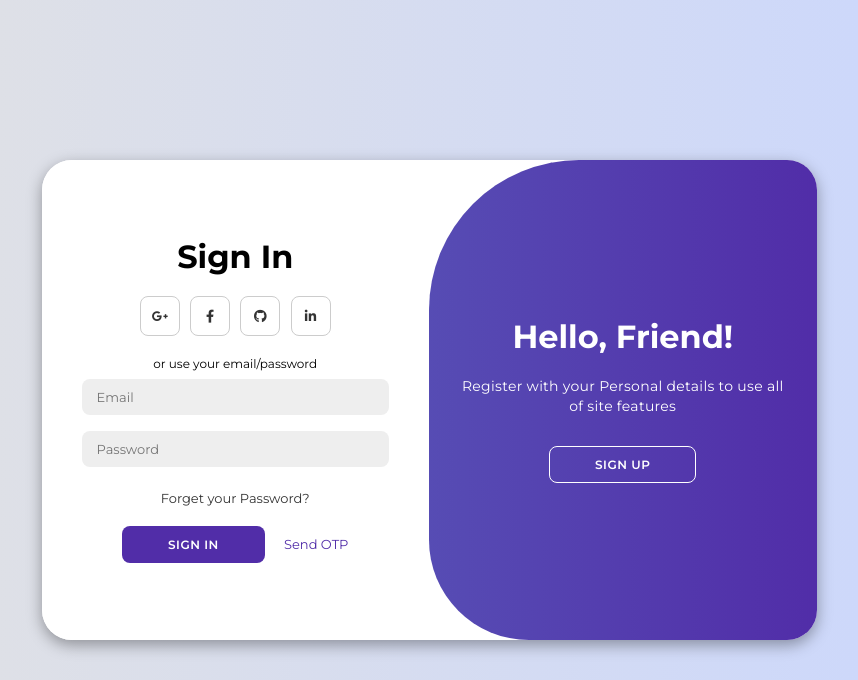
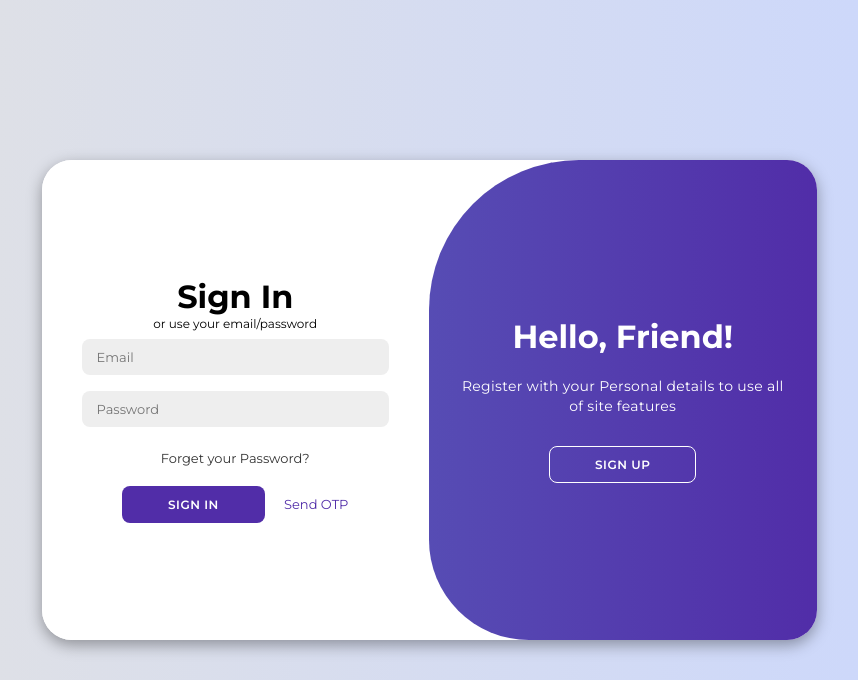
Before and after one commit to ERFouX/login-form, a PHP site: page / in a window 1280 px wide. Shown: the top 680 px of the page, without its empty margins (211-1069 px from the left). Run offline with PHP 8.4, Linux system fonts and the light colour scheme.

Commit message:
remove social icons

```diff
--- a/index.php
+++ b/index.php
@@ -25,12 +25,6 @@ require_once('config/loader.php');
             <div class="form-container sign-up">
                 <form method="POST" action="config/sign_up.php">
                     <h1>Create Account</h1>
-                    <div class="social-icons">
-                        <a href="#" class="icons"><i class="fa-brands fa-google-plus-g"></i></a>
-                        <a href="#" class="icons"><i class="fa-brands fa-facebook-f"></i></a>
-                        <a href="#" class="icons"><i class="fa-brands fa-github"></i></a>
-                        <a href="#" class="icons"><i class="fa-brands fa-linkedin-in"></i></a>
-                    </div>
                     <span>or use your email to registration</span>
                     <input type="text" name="username" placeholder="Username" />
                     <input type="email" name="email" placeholder="Email" />
@@ -44,12 +38,6 @@ require_once('config/loader.php');
             <div class="form-container sign-in">
                 <form>
                     <h1>Sign In</h1>
-                    <div class="social-icons">
-                        <a href="#" class="icons"><i class="fa-brands fa-google-plus-g"></i></a>
-                        <a href="#" class="icons"><i class="fa-brands fa-facebook-f"></i></a>
-                        <a href="#" class="icons"><i class="fa-brands fa-github"></i></a>
-                        <a href="#" class="icons"><i class="fa-brands fa-linkedin-in"></i></a>
-                    </div>
                     <span>or use your email/password</span>
                     <input type="email" placeholder="Email" />
                     <input type="password" placeholder="Password" />
```
